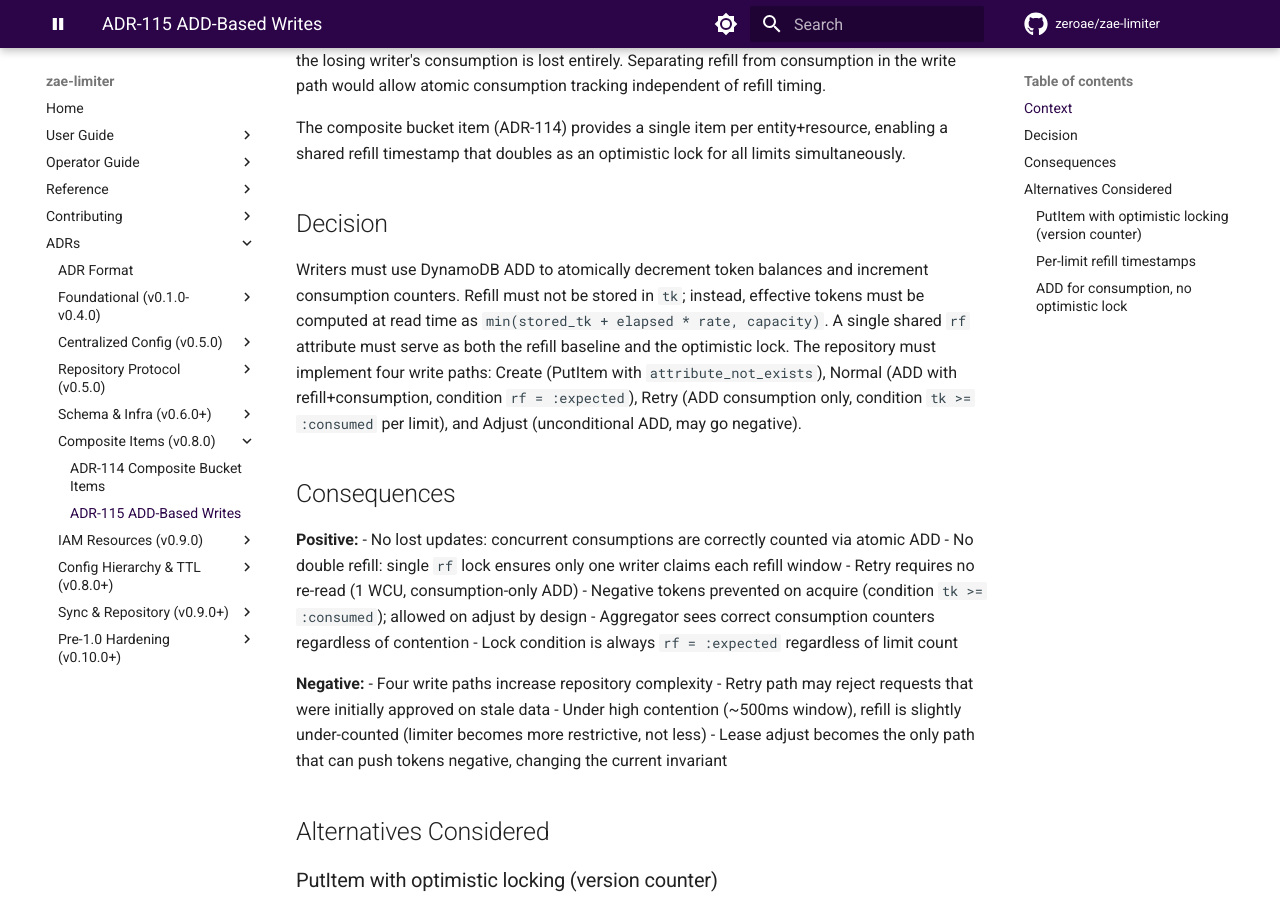
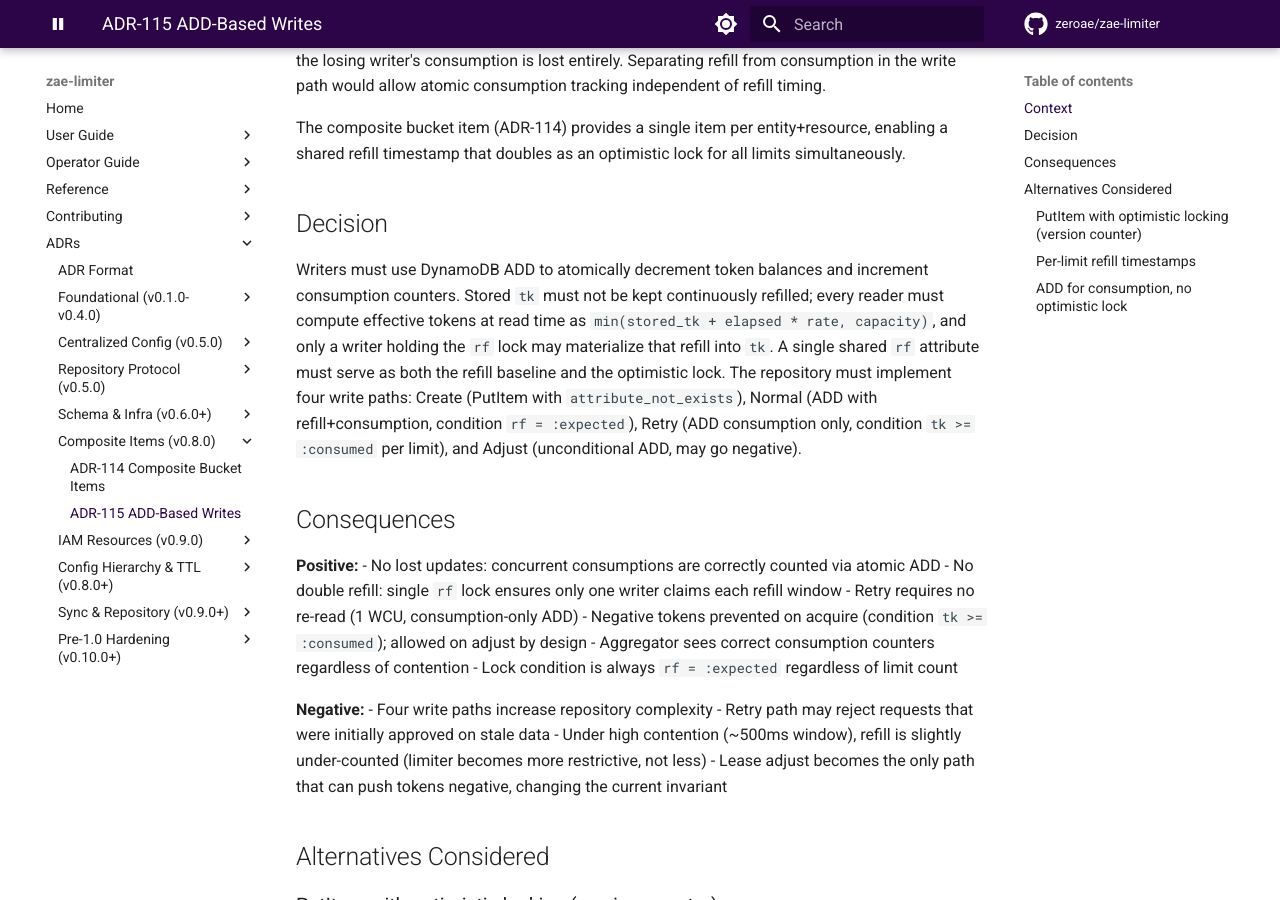
Before and after one commit to zeroae/zae-limiter, an MkDocs documentation site: the page built from docs/adr/115-add-based-writes-lazy-refill.md, in a window 1280 px wide and 900 px high, scrolled down 418 px. Built offline with MkDocs 1.6.1 and Material for MkDocs 9.7.7, drawn with Linux system fonts in a browser that asks for light colours; comment, search, counter and statistics services are not loaded; the version menu is left out.

Commit message:
📝 docs(adr): correct ADR-115 on where lazy refill is materialized
The Decision read "Refill must not be stored in `tk`", which contradicts both
the code and its own next sentence. `build_composite_normal` writes
`tk_delta = refill - consumption` under the `rf` lock, and the aggregator's
`try_refill_bucket` does `ADD b_{name}_tk +refill SET rf = :now` under the
same lock -- refill is stored in `tk`, by the very path this Decision
enumerates as "Normal (ADD with refill+consumption)". Accepted ADR-135 states
the same thing in the opposite direction: every refiller resolves effective
parameters at read time, "materializing only the token balance".

What the record means by "lazy" is that stored `tk` is not kept continuously
current -- a reader must add the elapsed refill itself -- and that only the
holder of the `rf` lock may bank it. That is now what it says. The retry,
speculative and adjust paths hold no `rf` lock and credit no refill, so the
rule is exact rather than approximate.

Refs #222

Co-Authored-By: Claude Opus 5 (1M context) <noreply@anthropic.com>
Claude-Session: https://claude.ai/code/session_01QdVj8nPhUwTz2aNJzMFqt5

```diff
--- a/docs/adr/115-add-based-writes-lazy-refill.md
+++ b/docs/adr/115-add-based-writes-lazy-refill.md
@@ -25,8 +25,9 @@ limits simultaneously.
 ## Decision
 
 Writers must use DynamoDB ADD to atomically decrement token balances and increment
-consumption counters. Refill must not be stored in `tk`; instead, effective tokens
-must be computed at read time as `min(stored_tk + elapsed * rate, capacity)`. A single
+consumption counters. Stored `tk` must not be kept continuously refilled; every reader
+must compute effective tokens at read time as `min(stored_tk + elapsed * rate, capacity)`,
+and only a writer holding the `rf` lock may materialize that refill into `tk`. A single
 shared `rf` attribute must serve as both the refill baseline and the optimistic
 lock. The repository must implement four write paths: Create (PutItem with
 `attribute_not_exists`), Normal (ADD with refill+consumption, condition `rf =
```
